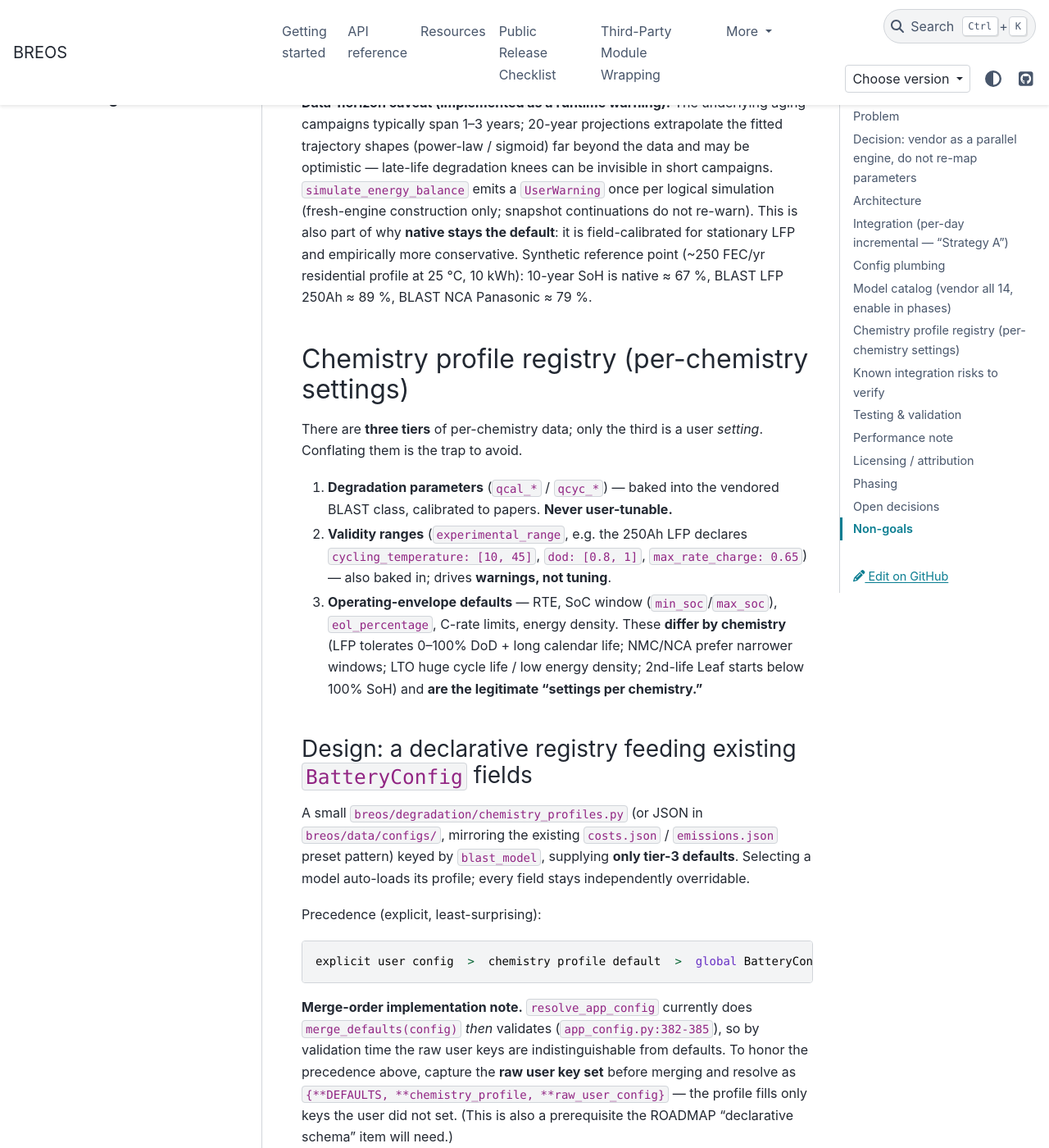
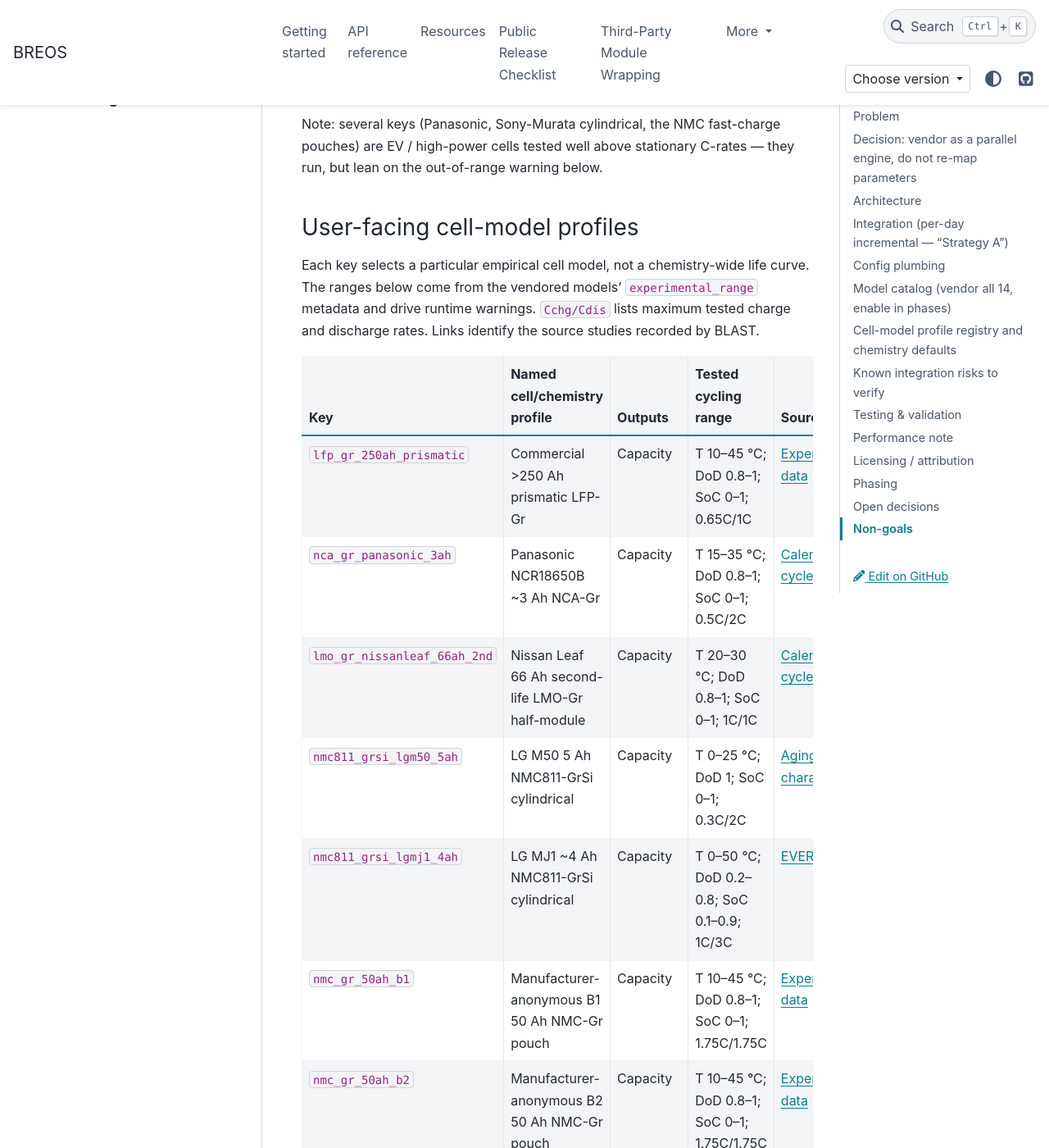
Before and after one commit to Str4vinci/breos, a Sphinx documentation site: the page built from docs/architecture/blast-degradation-engine.md, in a window 1280 px wide and 1400 px high, scrolled down 7369 px. Shown: the whole window at 82% size. Built offline with Sphinx 7.4.7 and the PyData theme 0.15.4, drawn with Linux system fonts in a browser that asks for light colours; comment, search, counter and statistics services are not loaded; some of the changed text lies outside the part shown.

Commit message:
Document battery degradation strategy and model profiles

```diff
--- a/docs/architecture/blast-degradation-engine.md
+++ b/docs/architecture/blast-degradation-engine.md
@@ -1,10 +1,15 @@
 # BLAST Degradation Engine
 
 **Status:** Phases 0-1 and 3 implemented (all 14 models enabled with
-`experimental_range` warnings); Phase 2 (chemistry profiles / CLI) and
+`experimental_range` warnings); Phase 2 (cell-model profiles / CLI) and
 Phase 4 planned
 **Relates to:** ROADMAP "Additional Li-ion battery chemistries"
 **Owner:** BREOS maintainers
+
+The scientific default and validation gates are defined in
+[Battery Degradation Strategy for 0.4 and Beyond](battery-degradation-strategy.md).
+In particular, native Naumann/Lam remains the generic residential-LFP default
+until genuinely held-out field validation supports changing it.
 
 ## Problem
 
@@ -17,7 +22,7 @@ but still age it on LFP curves. In 0.3.3 the native path was made explicit:
 chemistries now raise instead of silently reusing LFP cycle-aging parameters.
 The runner (`breos/runners/app.py`) exposes BLAST through explicit
 `degradation_engine` / `blast_model` config keys; chemistry-profile defaults
-remain a Phase 2 task.
+and user-facing profile discovery remain Phase 2 tasks.
 
 NREL's [BLAST-Lite](https://github.com/NREL/BLAST-Lite) (BSD-3) provides **14
 lab-calibrated, DOI-cited degradation models** (in the version vendored) spanning
@@ -246,6 +251,35 @@ Note: several keys (Panasonic, Sony-Murata cylindrical, the NMC fast-charge
 pouches) are EV / high-power cells tested well above stationary C-rates — they
 run, but lean on the out-of-range warning below.
 
+### User-facing cell-model profiles
+
+Each key selects a particular empirical cell model, not a chemistry-wide life
+curve. The ranges below come from the vendored models' `experimental_range`
+metadata and drive runtime warnings. `Cchg/Cdis` lists maximum tested charge
+and discharge rates. Links identify the source studies recorded by BLAST.
+
+| Key | Named cell/chemistry profile | Outputs | Tested cycling range | Source studies |
+|---|---|---|---|---|
+| `lfp_gr_250ah_prismatic` | Commercial >250 Ah prismatic LFP-Gr | Capacity | T 10–45 °C; DoD 0.8–1; SoC 0–1; 0.65C/1C | [Experimental aging data](https://doi.org/10.1016/j.est.2023.109042) |
+| `nca_gr_panasonic_3ah` | Panasonic NCR18650B ~3 Ah NCA-Gr | Capacity | T 15–35 °C; DoD 0.8–1; SoC 0–1; 0.5C/2C | [Calendar aging](https://doi.org/10.1149/2.0411609jes); [cycle aging](https://doi.org/10.1149/1945-7111/abae37) |
+| `lmo_gr_nissanleaf_66ah_2nd` | Nissan Leaf 66 Ah second-life LMO-Gr half-module | Capacity | T 20–30 °C; DoD 0.8–1; SoC 0–1; 1C/1C | [Calendar aging](https://doi.org/10.1109/EEEIC/ICPSEUROPE54979.2022.9854784); [cycle aging](https://doi.org/10.1016/j.est.2020.101695) |
+| `nmc811_grsi_lgm50_5ah` | LG M50 5 Ah NMC811-GrSi cylindrical | Capacity | T 0–25 °C; DoD 1; SoC 0–1; 0.3C/2C | [Aging data](https://ieeexplore.ieee.org/document/9617644); [cell characterization](https://www.sciencedirect.com/science/article/pii/S0013468622008593) |
+| `nmc811_grsi_lgmj1_4ah` | LG MJ1 ~4 Ah NMC811-GrSi cylindrical | Capacity | T 0–50 °C; DoD 0.2–0.8; SoC 0.1–0.9; 1C/3C | [EVERLASTING D2.3](https://everlasting-project.eu/wp-content/uploads/2020/03/EVERLASTING_D2.3_final_20200228.pdf) |
+| `nmc_gr_50ah_b1` | Manufacturer-anonymous B1 50 Ah NMC-Gr pouch | Capacity | T 10–45 °C; DoD 0.8–1; SoC 0–1; 1.75C/1.75C | [Experimental aging data](https://doi.org/10.1016/j.est.2023.109042) |
+| `nmc_gr_50ah_b2` | Manufacturer-anonymous B2 50 Ah NMC-Gr pouch | Capacity | T 10–45 °C; DoD 0.8–1; SoC 0–1; 1.75C/1.75C | [Experimental aging data](https://doi.org/10.1016/j.est.2023.109042) |
+| `nmc_gr_75ah_a` | Manufacturer-anonymous A 75 Ah NMC-Gr pouch | Capacity | T 10–45 °C; DoD 0.8–1; SoC 0–1; 2C/2C | [Experimental aging data](https://doi.org/10.1016/j.est.2023.109042) |
+| `nmc111_gr_sanyo_2ah` | Sanyo UR18650E ~2 Ah NMC111-Gr | Capacity + resistance | T 20–40 °C; DoD 0–1; SoC 0–1; 1C/1C | [Model/aging study](https://doi.org/10.1016/j.jpowsour.2014.02.012); [cell analysis](https://doi.org/10.1016/j.jpowsour.2013.09.143) |
+| `nmc_lto_10ah` | Commercial ~10 Ah NMC-LTO | Capacity | T 30–60 °C; DoD 0–1; SoC 0–1; 10C/10C | [Experimental aging data](https://doi.org/10.1016/j.jpowsour.2020.228566) |
+| `lfp_gr_sonymurata_3ah` | Sony/Murata 3 Ah LFP-Gr cylindrical | Capacity + resistance | T 20–40 °C; DoD 0.8–1; SoC 0–1; 1C/2C | [Calendar aging](https://doi.org/10.1016/j.est.2018.01.019); [cycle aging](https://doi.org/10.1016/j.jpowsour.2019.227666); [BLAST model identification](https://doi.org/10.1149/1945-7111/ac86a8) |
+| `nca_grsi_sonymurata_2p5ah` | Sony/Murata VTC5A NCA-GrSi cylindrical | Capacity | T 5–35 °C; DoD 0.2–1; SoC 0–1; 2C/10C | [Accelerated aging](https://doi.org/10.1016/j.jpowsour.2022.232498); [cycle model](https://doi.org/10.1016/j.jpowsour.2023.233947); [calendar model](https://doi.org/10.1016/j.jpowsour.2023.233208) |
+| `nmc111_gr_kokam_75ah` | Kokam 75 Ah NMC111-Gr pouch | Capacity + resistance | T 0–45 °C; DoD 0.8–1; SoC 0–1; 1C/1C | [Experimental/model study](https://ieeexplore.ieee.org/document/7963578) |
+| `nmc622_gr_denso_50ah` | DENSO 50 Ah NMC622-Gr EV cell | Capacity | T 10–60 °C; DoD 0.1–1; SoC 0–1; 1C/1C | [Experimental/model study](https://doi.org/10.1149/1945-7111/ac2ebd) |
+
+These are validity descriptors, not recommended residential operating
+envelopes. Calendar-aging conditions and study duration must be read from the
+linked studies. Future CLI/Python discovery should be generated from one
+profile registry containing these identities, ranges, and sources.
+
 **Data-horizon caveat (implemented as a runtime warning).** The underlying
 aging campaigns typically span 1–3 years; 20-year projections extrapolate the
 fitted trajectory shapes (power-law / sigmoid) far beyond the data and may be
@@ -253,14 +287,17 @@ optimistic — late-life degradation knees can be invisible in short campaigns.
 `simulate_energy_balance` emits a `UserWarning` once per logical simulation
 (fresh-engine construction only; snapshot continuations do not re-warn). This
 is also part of why **native stays the default**: it is field-calibrated for
-stationary LFP and empirically more conservative. Synthetic reference point
-(~250 FEC/yr residential profile at 25 °C, 10 kWh): 10-year SoH is
-native ≈ 67 %, BLAST LFP 250Ah ≈ 89 %, BLAST NCA Panasonic ≈ 79 %.
+stationary LFP and empirically more conservative. Synthetic trajectories are
+useful sensitivity checks, not default-selection evidence. The primary
+scientific comparison is native Naumann/Lam against BLAST's Sony/Murata 3 Ah
+LFP profile because both ultimately relate to the Naumann Sony/Murata dataset.
+The 250 Ah prismatic model remains useful as a separate stationary-cell
+sensitivity, not as the apples-to-apples default comparison.
 
-## Chemistry profile registry (per-chemistry settings)
+## Cell-model profile registry and chemistry defaults
 
-There are **three tiers** of per-chemistry data; only the third is a user
-*setting*. Conflating them is the trap to avoid.
+There are **three tiers** of profile data; only the third is a user *setting*.
+Conflating a named cell model with a generic chemistry is the trap to avoid.
 
 1. **Degradation parameters** (`qcal_*` / `qcyc_*`) — baked into the vendored
    BLAST class, calibrated to papers. **Never user-tunable.**
@@ -275,10 +312,12 @@ There are **three tiers** of per-chemistry data; only the third is a user
 
 ### Design: a declarative registry feeding existing `BatteryConfig` fields
 
-A small `breos/degradation/chemistry_profiles.py` (or JSON in `breos/data/configs/`,
-mirroring the existing `costs.json` / `emissions.json` preset pattern) keyed by
-`blast_model`, supplying **only tier-3 defaults**. Selecting a model auto-loads
-its profile; every field stays independently overridable.
+A small profile registry (or JSON in `breos/data/configs/`, mirroring the
+existing `costs.json` / `emissions.json` preset pattern) keyed by `blast_model`
+must first expose the tier-1/2 identity, study links, output capabilities, and
+validity ranges shown above. It may also supply **only sourced tier-3
+defaults**. Selecting a model auto-loads its profile; every operating field
+stays independently overridable.
 
 Precedence (explicit, least-surprising):
 
@@ -355,6 +394,12 @@ Monte Carlo also has its **own** year loop with separate state threading
 `degradation_engine="blast"` + Monte Carlo is **rejected at validation** until
 Phase 4 wires that loop — never silently run as native.
 
+For native accuracy studies, retain the reference Python path with full
+rainflow counting. The optional Numba degradation kernel uses a
+segment/extrema depth-of-cycle approximation and remains a screening path; it
+is not a substitute for the reference path in calibration or published model
+comparisons.
+
 ## Licensing / attribution
 
 - Preserve the BSD-3 copyright header (`Alliance for Energy Innovation, LLC`) and
@@ -376,7 +421,8 @@ Phase 4 wires that loop — never silently run as native.
   resets BLAST. Enable the two simple 2-bucket-power models end-to-end —
   **LFP 250Ah prismatic (flagship)** + **NCA Panasonic (POC)**; default path
   untouched. Adapter-parity, cross-year-continuity, and regression tests.
-- **Phase 2** — The **chemistry profile registry** (precedence + raw-key
+- **Phase 2** — The **cell-model profile registry and sourced chemistry
+  defaults** (precedence + raw-key
   merge-order) + full config/CLI plumbing (`--degradation-engine` /
   `--blast-model`; **retire** the legacy `battery_type` selector — see the
   resolved decision below).
@@ -395,8 +441,10 @@ Phase 4 wires that loop — never silently run as native.
   triggers long before, but library users disabling replacement should know.
 - **Phase 4 (later)** — **Monte Carlo BLAST support** (thread state through
   `montecarlo.py`'s own year loop — until then `blast` + MC raises);
-  resistance-fade mapping for multi-mode models; fast/repeat mode for Monte
-  Carlo; ROADMAP + docs update.
+  a model-sensitivity result range; pack-level calibration when suitable data
+  exists; fast/repeat mode for Monte Carlo; ROADMAP + docs update. Resistance
+  may affect dispatch only after a defensible, validated mapping from each
+  BLAST resistance output to BREOS efficiency and power limits exists.
 
 ## Open decisions
 
@@ -422,5 +470,8 @@ Resolved:
 ## Non-goals
 
 - Replacing the native Naumann/Lam LFP path as the default.
+- Treating BLAST cell-level expected life as pack-level calibration.
+- Coupling BLAST resistance to efficiency or power limits without a validated
+  mapping.
 - Electrochemical / P2D models.
 - Re-mapping BLAST parameters into BREOS's equation form.
```
Also changed, not shown: docs/architecture/battery-degradation-strategy.md (added, +152 -0 lines), docs/index.md (+1 -0 lines).
